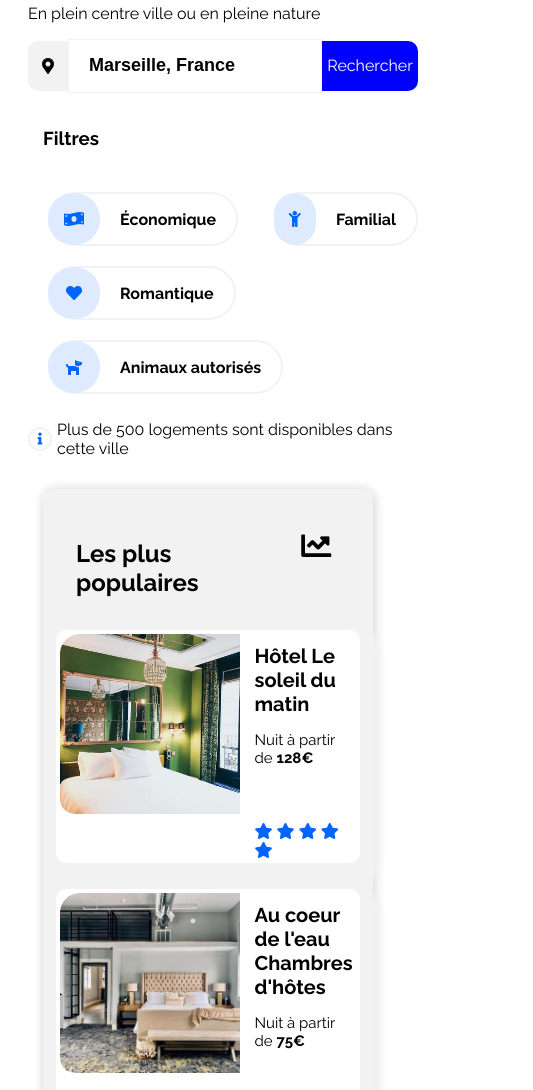
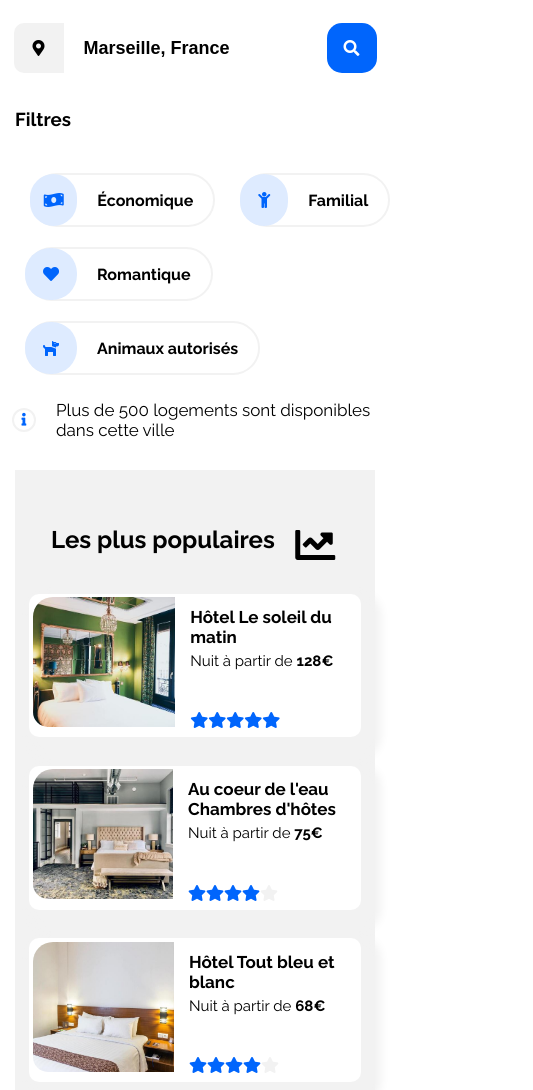
Before and after one commit to franswap/Projet2_Booki, a plain HTML site: page index.html in a window 390 px wide. Shown: the part 284-1374 px from the top of the page, 533 px wide, since content can reach past the window. Drawn offline with Linux system fonts and the light colour scheme.

Commit message:
version finale modifs

```diff
--- a/assets/style.css
+++ b/assets/style.css
@@ -14,12 +14,6 @@ span {
   font-weight: bold;
 }
 
-body {
-	display: flex;
-  flex-direction: column;
-  align-items:stretch;
-  justify-content: space-around;
-}
 
 /* BARRE DE NAVIGATION */
 
@@ -48,10 +42,16 @@ body {
     color: #0065FC;
 }
 
-.logo {
+.nav_toggle .logo {
     padding: 0;
     object-fit: cover;
   }
+
+  .nav_toggle .logo:hover {
+    cursor: pointer;
+    transform: scale(1.03);
+    opacity: 0.8;
+    }
 
 nav {
     display: flex;
@@ -80,7 +80,8 @@ nav {
   width: 120px;
   height: 50px;
 }
-  icon_filter {
+
+.icon_filter {
     width: 20px;
     height: 20px;
     border: 2px solid #F2F2F2;
@@ -88,8 +89,21 @@ nav {
     margin-right: 5px;
   }
 
+  /* Effets pour les filtres */
 
+  .texte_filtre_icon:hover > .text_filtre {
+    color: #0065fc;
+  }
+  .texte_filtre_icon:hover > .icon_filtre {
+    color: #DEEBFF;
+    background-color: #0065fc;
+  }
 
+  .texte_filtre_icon:hover {
+  cursor: pointer;
+  transform: scale(1.03);
+  opacity: 0.8;
+  }
 
 
 /* LE HEADER */
@@ -123,6 +137,10 @@ nav {
   border-radius: 10px 0 0 10px;
  }
 
+ .icone_recherche_mobile {
+  overflow: hidden;
+}
+
  .buttons_recherche {
   color: white;
   height: 50px;
@@ -132,21 +150,28 @@ nav {
   justify-content: center;
   align-items: center;
   border-radius: 0 10px 10px 0;
-  background-color: blue;
+  background-color: #0065fc;
  }
+
+ .recherche_mobile {
+   display: none;
+ }
+
 
 /* FILTRES POUR LA RECHERCHE */
 
 .filtrer {
   display: flex;
-  align-items: center;
-  flex-wrap: wrap;
+  flex-direction: row;
+  flex-wrap: nowrap;
   margin-top: 50px;
   margin-bottom: 40px;
 }
 
 .title {
   margin-right: 25px;
+  display: flex;
+  flex-direction: row;
 }
 
 .liste_filtre {
@@ -187,6 +212,16 @@ nav {
   height: 52px;
   color: #0065FC;
   background-color: #deebff;
+}
+
+.filtre_ligne_mobile {
+  display: flex;
+  flex-direction: row;
+}
+
+.filtre_colonne_mobile {
+  display: flex;
+  flex-direction: row;
 }
 
 /* INFO ICONE  */
@@ -236,8 +271,7 @@ main {
 }
 
 .titre_hebergement {
-  margin-right: auto;
-  margin-left: 15px;
+  margin: 15px 0 10px 15px;
   padding: 20px;
 }
 
@@ -295,7 +329,7 @@ main {
   background-size: cover;
   border-radius: 20px 20px 0 0;
   object-fit: cover;
-  height: 175px;
+  height: 140px;
   width: 100%;
 }
 
@@ -335,6 +369,9 @@ main {
 /* PARTIE SUR LES PLUS POPULAIRES  */
 
 .part_populaires {
+  display: flex;
+  flex-direction: column;
+  align-items: center;
   flex: 1;
   box-shadow: 1px 1px 12px rgb(0, 0, 0, 0.2);
   background-color: #F2F2F2;
@@ -346,8 +383,9 @@ main {
 
 .haut_populaire {
   display: flex;
-  justify-content: space-between;
-  margin-left: 10%;
+  flex-direction: row;
+  width: 100%;
+  margin-left: 20%;
   margin-top: 30px;
 }
 
@@ -357,14 +395,15 @@ main {
   flex-direction: column;
   width: 100%;
 }
+
 .populaires {
   display: flex;
-  justify-content: center;
+  flex-direction: row;
   background-color: white;
   padding: 1%;
   margin: 4%;
   height: 30%;
-  width: 80%;
+  width: 85%;
   box-shadow: 10px 10px 10px 10px #F2F2F2;
   border-radius: 10px;
 }
@@ -382,11 +421,12 @@ main {
 .orga_pop {
   display: flex;
   flex-direction: column;
+  height: 100%;
 }
 
 .icon_pop {
   padding: 4%;
-  margin-right: 30px;
+  margin-left: 20%;
   font-size: 30px;
 }
 
@@ -395,11 +435,12 @@ main {
 }
 
 .populaire_case_img {
-  width: 50%;
-  height: 180px;
+  width: 49%;
+  height: 190px;
   max-width: 250px;
   border-radius: 20px 0 0 15px;
   object-fit: cover;
+
 }
 
 .populaire_case_img img {
@@ -409,6 +450,12 @@ main {
   min-width: 180px;
   border-radius: 20px 0 0 15px;
   object-fit: cover;
+}
+.decoration_link_pop {
+  color: black;
+  text-decoration: none;
+  display: flex;
+  flex-direction: row;
 }
 
 .desc_populaire {
@@ -428,7 +475,8 @@ main {
 
 .notations_pop {
   margin-left: 15px;
-  margin-top: 40px;
+  margin-top: 27%;
+  display: flex;
 }
 
 
@@ -581,14 +629,16 @@ main {
   @media screen and (max-width: 992px) {
 
     html, body, main {
-      flex-basis: 100%;
+      flex-basis: 80%;
       flex-flow: column;
       margin-right: 30px;
+      max-width: 992px;
     }
 
     .filtrer {
       margin: 0%;
       padding: 0%;
+      flex-direction: column;
     }
 
     header .section {
@@ -605,8 +655,9 @@ main {
     }
 
     #Activités, .bloc_hebergement {
-      width: 95%;
+      width: 93%;
       flex-flow: wrap;
+      margin-left: 3px;
     }
 
     .bloc_hebergement {
@@ -639,6 +690,27 @@ main {
     flex-basis: 100%;
   }
 
+  .notations_pop {
+    margin-top: 18%;
+  }
+
+  .icon_pop {
+    margin-left: 40%;
+    font-size: 40px;
+  }
+
+  .haut_populaire {
+    align-items: center;
+  }
+
+.populaire_case_img {
+  width: 400px;
+  height: 180px;
+  border-radius: 20px 0 0 15px;
+  object-fit: cover;
+
+}
+
   .bloc_hebergement {
     order:2;
     flex-flow: column nowrap;
@@ -656,7 +728,7 @@ main {
   }
 
   .offres {
-    width: 100%;
+    width: 95%;
   }
 
   .img_offres {
@@ -684,14 +756,15 @@ main {
   .contenu_activités {
     width: 100%;
     height: 100%;
+    margin: 3% 0 3% 0;
   }
 
   .activités_bloc2 .contenu_activités_frioul {
-    margin-top: 0%;
+    margin: 3% 0 3% 0;
   }
 
   .activités_bloc4 .contenu_activités_longchamp{
-    margin-top: 0%;
+    margin: 3% 0 3% 0;
   }
 
   .img_low .img_large {
@@ -716,36 +789,128 @@ main {
 
   @media screen and (max-width: 768px) {
 
-    html, body, header {
+    html, body, header, main {
+      margin: 0;
+      padding: 0;
+    }
+
+    .logo {
       width: 100%;
+      display: flex;
+      justify-content: center;
+    }
+
+    .menu {
+      width: 100%;
+      justify-content: flex-start;
+    }
+
+    .menu .line_du_haut {
+      width: 100%;
+      display: flex;
+      justify-content: center;
+    }
+
+    .decoration {
+      margin: 25px 15px 25px 0;
+      width: 100%;
+      border-bottom: 5px solid #f2f2f2;
     }
 
     .nav_toggle {
       flex-direction: column;
     }
 
-    .logo {
-      font-size: 50px;
+    .nav_toggle .logo {
+      margin-top: 20px;
+      display: flex;
+    }
+
+    .taille_mobile {
+      width: 100%;
       text-align: center;
     }
 
+
     .active {
       border-top: none;
-      border-bottom: 1px solid blue;
+      border-bottom: 5px solid #0065FC;
     }
 
-    .filtre_tel {
-      width: 36%;
+    header h1 {
+      margin: 15px;
+      font-size: x-large;
+    }
+
+    header p {
+      margin: 15px;
+    }
+
+    .liste_filtre .filtre_tel {
+      width: 35%;
     }
 
     .texte_filtre_icon {
       margin: 10px;
     }
 
+    .filtre_ligne_mobile .texte_filtre_icon{
+      justify-content: flex-start;
+      flex-direction: row;
+      width: 35%;
+      margin-left: 15px;
+    }
+
+
+    .filtre_ligne_mobile {
+      flex-direction: row;
+      align-items: flex-start ;
+      margin-left: 15px;
+    }
+
+    .filtre_colonne_mobile {
+      flex-direction: column;
+      align-items:flex-start ;
+      width: 70%;
+      margin-left: 15px;
+    }
+
+    .liste_filtre {
+      margin: 0%;
+    }
+
+    .texte_filtre_icon .filtre_tel {
+      width: 180px;
+    }
+
+    .texte_filtre_icon.filtre_border_mobile {
+      width: 146px;
+    }
+
     .barre_recherche {
       margin-right: 10px;
+      justify-content: center;
+      margin-top: 25px;
     }
 
+    .recherche {
+      width: 200px;
+      border: 1px solid #F2F2F2;
+      width: auto;
+      border: none;
+    }
+
+    .buttons_recherche {
+      width: 50px;
+      border-radius: 15px;
+      display: flex;
+      justify-content: center;
+      align-items: center;
+     }
+
+    .icone_recherche_mobile {
+      display: none;
+    }
 
     .decoration:hover {
       cursor: pointer;
@@ -753,23 +918,32 @@ main {
       border-bottom: 1px solid blue;
       color: #0065FC;
   }
+
+  .recherche_mobile {
+    display: flex;
+  }
+
+
     .filtrer {
       display: block;
       width: 100%;
     }
 
   .liste_filtre {
-    align-items: stretch;
-    justify-content: space-between;
-    flex-direction: row;
+    align-items: flex-start;
+    justify-content: start;
+    flex-direction: column;
     width: 100%;
-    flex-wrap: wrap;
   }
-
 
   .title {
     margin-bottom: auto;
     padding: 15px;
+  }
+
+  .intro_info {
+    margin-left: 12px;
+    font-size: 17px;
   }
 
   /* Le main version mobile */
@@ -784,12 +958,52 @@ main {
 
 .part_populaires {
   margin-bottom: 15px;
+  width: 100%;
+  border-radius: 0%;
+  box-shadow: none;
 }
 
-.img_populaires {
-  height: 230px;
+.notations_pop {
+  margin-top: 15%;
+  margin-bottom: 5px;
 }
 
+.icon_pop {
+  margin: 10px 0 0 6px;
+}
+
+.populaire_case_img {
+  width: 50%;
+  height: 100%;
+  border-radius: 20px 0 0 15px;
+  object-fit: cover;
+}
+
+.populaire_case_img img{
+  width: 100%;
+  height: 100%;
+  max-height: 130px;
+  min-width: 140px;
+  border-radius: 20px 0 0 15px;
+  object-fit: cover;
+}
+
+.populaires h3 {
+  font-size: 17px;
+}
+
+.populaires .desc_populaire p {
+  margin-top: 0%;
+  font-size: 15px
+}
+
+.bloc_hebergement {
+  margin: 0;
+}
+
+.desc_Activités {
+  margin: 5px 5px 5px 10px;
+}
 .titre_hebergement {
   font-size: 20px;
   margin-left: -15px;
--- a/index.html
+++ b/index.html
@@ -30,14 +30,20 @@
     <!-- CORPS DE NOTRE CODE -->
 <body>
 
-    <!-- BARRE DE NAVIGATION -->
+    <!-- LOGO DU SITE -->
         <nav class="nav_toggle">
             <div class="logo">
                 <img src="images/logo/Booki.png" alt="Logo de Booki" class="logo_size">
             </div>
+
+    <!-- BARRE DE NAVIGATION -->
             <div class="menu">
-                <div class="lien_du_haut"><a class="color_menu1 decoration active nav_style" href="#Hébergements">Hébergements</a></div>
-                <div class="lien_du_haut"><a class="color_menu2 decoration nav_style" href="#Activités">Activités</a></div>
+                <div class="lien_du_haut taille_mobile">
+                    <a class="color_menu1 decoration active nav_style" href="#Hébergements">
+                        Hébergements</a></div>
+                <div class="lien_du_haut taille_mobile">
+                    <a class="color_menu2 decoration nav_style" href="#Activités">
+                        Activités</a></div>
             </div>
         </nav>
 
@@ -57,22 +63,33 @@
                 <i class="fas fa-map-marker-alt"></i>
             </div>
                 <input type="text" value="Marseille, France" class="recherche">
-                    <div class="buttons_recherche" id="button-research">Rechercher</div>
+                <div class="buttons_recherche" id="button-research">
+                    <span class="recherche_mobile"><i class="fas fa-search"></i></span>
+                <span class="icone_recherche_mobile">
+                Rechercher</span></div>
+
         </div>
 
 <!-- LES FILTRES DE LA RECHERCHE -->
 
         <div class="filtrer">
             <div class="title"><h3>Filtres</h3></div>
-                <div class="liste_filtre">
+
+<!-- Compartiment 1 pour mobile -->
+            <div class="liste_filtre">
+                <div class="filtre_ligne_mobile">
                     <div class="texte_filtre_icon">
-                        <div class="icon_filtre"><i class="fas fa-money-bill-wave"></i></div>
+                        <div class="icon_filtre filtre_tel"><i class="fas fa-money-bill-wave"></i></div>
                         <div class="text_filtre"> Économique </div>
                     </div>
-                    <div class="texte_filtre_icon filtre_tel">
+                    <div class="texte_filtre_icon filtre_border_mobile">
                         <div class="icon_filtre"><i class="fas fa-child"></i></div>
                         <div class="text_filtre"> Familial </div>
                     </div>
+                </div>
+
+<!-- Compartiment 2 pour mobile -->
+            <div class="filtre_colonne_mobile">
                     <div class="texte_filtre_icon">
                         <div class="icon_filtre"><i class="fas fa-heart"></i></div>
                         <div class="text_filtre"> Romantique </div>
@@ -82,13 +99,14 @@
                         <div class="text_filtre"> Animaux autorisés </div>
                     </div>
                 </div>
+            </div>
         </div>
 
         <div class="intro_info">
             <div class="icon_border">
                 <i class="fas fa-info fa-xs icon_info"></i>
             </div>
-            <p>Plus de 500 logements sont disponibles dans cette ville</p>
+            <p>Plus de 500 logements sont disponibles dans cette ville </p>
         </div>
         </section>
     </header>
@@ -222,10 +240,9 @@
             <div class="haut_populaire"><h2>Les plus populaires</h2>
             <i class="fas fa-chart-line icon_pop"></i>
             </div>
-            <div class="les_plus_populaires">
                 <div class="populaires">
-                <a class="decoration_link" href="#">
-                    <div class="populaire_case_img" id="img_pop">
+                <a class="decoration_link_pop" href="#">
+                    <div class="populaire_case_img" id="img_pop1">
                     <img class="img_populaires" src="images/hebergements/4_small/emile-guillemot-Bj_rcSC5XfE-unsplash.jpg" alt="photo hotel Le soleil du matin">
                     </div>
                     <div class="orga_pop">
@@ -240,12 +257,12 @@
                     <div class="fas fa-star full_star"></div>
                     <div class="fas fa-star full_star"></div>
                 </div>
+            </div>
             </a>
                 </div>
-            </div>
                 <div class="populaires">
-                    <a class="decoration_link" href="#">
-                        <div class="populaire_case_img" id="img_pop">
+                    <a class="decoration_link_pop" href="#">
+                        <div class="populaire_case_img" id="img_pop2">
                         <img class="img_populaires" src="images/hebergements/4_small/aw-creative-VGs8z60yT2c-unsplash.jpg" alt="photo Au coeur de l'eau - Chambres d'hotes">
                     </div>
                     <div class="orga_pop">
@@ -260,12 +277,12 @@
                     <div class="fas fa-star full_star"></div>
                     <div class="fas fa-star empty_star"></div>
                 </div>
+            </div>
             </a>
                 </div>
-            </div>
                 <div class="populaires">
-                    <a class="decoration_link" href="#">
-                        <div class="populaire_case_img" id="img_pop">
+                    <a class="decoration_link_pop" href="#">
+                        <div class="populaire_case_img" id="img_pop3">
                         <img class="img_populaires" src="images/hebergements/4_small/febrian-zakaria-sjvU0THccQA-unsplash.jpg" alt="photo hotel Tout bleu et blanc">
                     </div>
                     <div class="orga_pop">
@@ -280,9 +297,8 @@
                     <div class="fas fa-star full_star"></div>
                     <div class="fas fa-star empty_star"></div>
                 </div>
+            </div>
             </a>
-                </div>
-            </div>
                 </div>
             </div>
         </section>
@@ -294,34 +310,46 @@
             <div class="desc_Activités">
                 <div class="activités_bloc1">
                     <div class="contenu_activités">
+                        <a class="decoration_link" href="#">
                             <img class="img_Activités img_large" src="images/activites/4_small/reno-laithienne-QUgJhdY5Fyk-unsplash.jpg" alt="photo du vieux port">
                             <h3>Vieux Port</h3>
+                            </a>
                     </div>
                 </div>
                 <div class="activités_bloc2">
                     <div class="contenu_activités contenu_activités_pomegues">
+                        <a class="decoration_link" href="#">
                         <img class="img_Activités img_low_pomegues" src="images/activites/4_small/paul-hermann-QFTrLdQIRhI-unsplash.jpg" alt="Fort de Pomègues">
                         <h3>Fort de Pomègues</h3>
+                        </a>
                     </div>
                     <div class="contenu_activités contenu_activités_frioul">
+                        <a class="decoration_link" href="#">
                         <img class="img_Activités img_low" src="images/activites/4_small/kevin-hikari-rV_Qd1l-VXg-unsplash.jpg" alt="photo Iles de Frioul">
                         <h3>Iles de Frioul</h3>
+                        </a>
                     </div>
                 </div>
                 <div class="activités_bloc3">
                     <div class="contenu_activités">
+                        <a class="decoration_link" href="#">
                         <img class="img_Activités img_large" src="images/activites/4_small/kilyan-sockalingum-NR8-cBCN3aI-unsplash.jpg" alt="photo Parc national des Calanques">
                         <h3>Parc national des Calanques</h3>
+                        </a>
                     </div>
                 </div>
                 <div class="activités_bloc4">
                     <div class="contenu_activités contenu_activités_notredame">
+                        <a class="decoration_link" href="#">
                         <img class="img_Activités img_low" src="images/activites/4_small/florian-wehde-xW9e8gdotxI-unsplash.jpg" alt="photo Notre-Dame-de-la-Garde">
                         <h3>Notre-Dame-de-la-Garde</h3>
+                        </a>
                     </div>
                     <div class="contenu_activités contenu_activités_longchamp">
+                        <a class="decoration_link" href="#">
                         <img class="img_Activités img_low" src="images/activites/4_small/lena-paulin-wH2-EJoDcV0-unsplash.jpg" alt="photo Parc Longchamp">
                         <h3>Parc Longchamp</h3>
+                        </a>
                     </div>
                 </div>
             </div>
```
